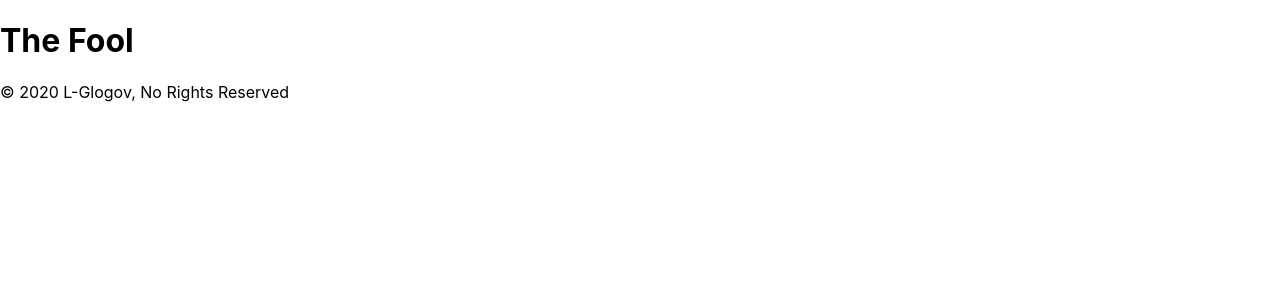
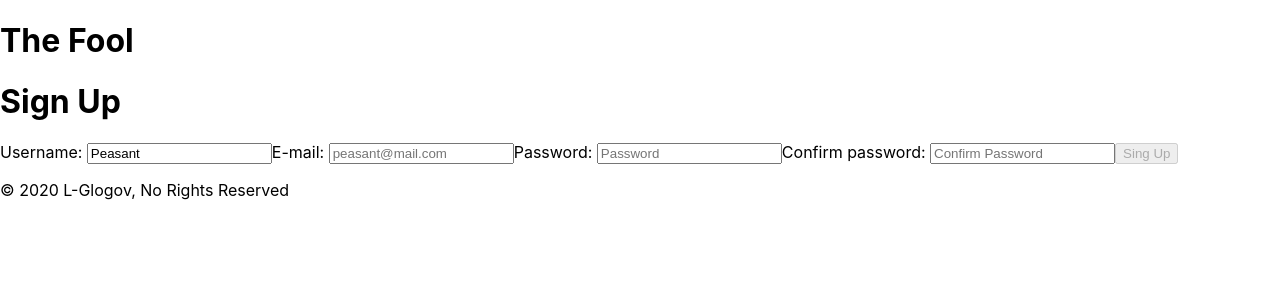
Before and after one commit to L-Glogov/the-fool, a React (Create React App) app: page /signup in a window 1280 px wide. Shown: the top 300 px of the page. Built offline with nearby package versions, Linux system fonts and the light colour scheme; no server answers; the database is empty.

Commit message:
Added the SignIn and SignOut components

```diff
--- a/src/App.js
+++ b/src/App.js
@@ -3,22 +3,43 @@ import './App.css';
 import Layout from './components/Layout/Layout';
 import GameBoard from './components/GameBoard/GameBoard';
 import MainMenu from './components/Menu/MainMenu';
+import PropTypes from 'prop-types';
 import { Switch, Route } from 'react-router-dom';
 import Lobby from './components/Lobby/Lobby';
 import { useImmer } from 'use-immer';
 import { v4 as uuidv4 } from 'uuid';
 import { withFirebase } from './components/Firebase';
+import SignUp from './components/SignUp/SignUp';
+import SignIn from './components/SignIn/SignIn';
 
 const App = ( props ) => {
 
-  const [gameList, updateGameList] = useImmer([]);
+  const [gameList, updateGameList] = useState([]);
   const [currentGame, setCurrentGame] = useImmer({});
   const [playerName, setPlayerName] = useState('Peasant');
-  const [ruleGameListDisp, setRuleGameListDisp] = useState('rules');
+  const [authUser, setAuthUser] = useState(null);
 
   useEffect(() => {
+    props.firebase.games().on('value', snapshot => {
+      updateGameList(() => {
+        const data = snapshot.val();
+        const newList = [];
+        for (const key in data) {
+          newList.push({
+            id: data[key].id,
+            host: data[key].host,
+            players: data[key].players
+          });
+        }
+        return newList;
+      })
+    });
 
-  }, []);
+    props.firebase.auth.onAuthStateChanged(user => {
+      user ? setAuthUser(user) : setAuthUser(null);
+    })
+
+  }, [props.firebase, updateGameList, setAuthUser]);
 
   // -----MainMenu Handlers-----
 
@@ -37,25 +58,14 @@ const App = ( props ) => {
         name: playerName
       }]
     }
-    updateGameList(draft => {
-      draft.push(game);
-    })
     setCurrentGame(draft => {
       draft.id =  gameId;
       draft.host = playerName;
       draft.players = [{name: playerName}];
     })
 
-    props.firebase.updateGameList(game);
+    props.firebase.addGameToList(game);
 
-  }
-
-  const MMRulesHandler = () => {
-    setRuleGameListDisp('rules');
-  }
-
-  const MMGameListHandler = () => {
-    setRuleGameListDisp('gameList');
   }
 
   // -----Lobby Handlers-----
@@ -65,12 +75,28 @@ const App = ( props ) => {
   }
 
   return (
-    <Layout>
+    <Layout signedIn={authUser}>
       <Switch>
         <Route
           path="/gameboard"
           exact
-          render={GameBoard}
+          render={(props) => <GameBoard
+            {...props}
+          />}
+        />
+        <Route
+          path="/signin"
+          exact
+          render={(props) => <SignIn
+            {...props}
+          />}
+        />
+        <Route
+          path="/signup"
+          exact
+          render={(props) => <SignUp
+            {...props}
+          />}
         />
         <Route
           path="/main-menu"
@@ -79,13 +105,10 @@ const App = ( props ) => {
             {...props}
             playerName={playerName}
             setPlayerName={setPlayerName}
+            setCurrent={setCurrentGame}
             join={MMJoinGameHandler}
             host={MMHostGameHandler}
-            rules={MMRulesHandler}
-            gameListHandler={MMGameListHandler}
             gameList={gameList}
-            ruleGameListDisp={ruleGameListDisp}
-
           />}
         />
         {/* The default behavior should be for the lobby to go to the host interface if somebody goes to the url without clicking the link  */}
@@ -103,4 +126,8 @@ const App = ( props ) => {
   );
 }
 
+App.propTypes = {
+  firebase: PropTypes.object.isRequired
+}
+
 export default withFirebase(App);
--- a/src/components/Firebase/firebase.js
+++ b/src/components/Firebase/firebase.js
@@ -1,5 +1,6 @@
 import app from 'firebase/app';
 import 'firebase/database';
+import 'firebase/auth';
 
 const firebaseConfig = {
   apiKey: process.env.REACT_APP_API_KEY,
@@ -15,17 +16,30 @@ const firebaseConfig = {
 class Firebase {
   constructor() {
     app.initializeApp(firebaseConfig);
-
+    this.auth = app.auth();
     this.db = app.database();
   }
 
-  updateGameList = (game) => {
+  addGameToList = (game) => {
     const newGameKey = this.db.ref().child('games').push().key;
     let updates = {};
     updates['/games/' + newGameKey] = game;
     return this.db.ref().update(updates);
   };
 
+  games = () => this.db.ref('games');
+
+  signUpUser = (email, password) => this.auth.createUserWithEmailAndPassword(email, password);
+
+  signInUser = (email, password) => {
+    return this.auth.signInWithEmailAndPassword(email, password);
+  }
+
+  signOutUser = () => this.auth.signOut();
+
+  resetUserPassword = email => this.auth.sendPasswordResetEmail(email);
+
+  updateUserPassword = password => this.auth.currentUser.updatePassword(password);
 }
 
 export default Firebase;
--- a/src/components/Layout/Layout.js
+++ b/src/components/Layout/Layout.js
@@ -1,4 +1,6 @@
 import React from 'react';
+import SignOut from '../SignOut/SignOut';
+import PropTypes from 'prop-types';
 // import styles from './Layout.module.css';
 
 const Layout = ( props ) => {
@@ -6,6 +8,7 @@ const Layout = ( props ) => {
   return (
     <div>
       <h1>The Fool</h1>
+      {props.signedIn && <SignOut />}
       <nav>
         <ul>
 
@@ -20,4 +23,9 @@ const Layout = ( props ) => {
 
 }
 
+Layout.propTypes = {
+  signedIn: PropTypes.string,
+  children: PropTypes.object.isRequired
+}
+
 export default Layout;
--- a/src/components/Lobby/Lobby.js
+++ b/src/components/Lobby/Lobby.js
@@ -4,8 +4,6 @@ import PropTypes from 'prop-types';
 // import styles from './Lobby.module.css';
 
 const Lobby = ( props ) => {
-
-
 
   return (
     <main>
--- a/src/components/Menu/MainMenu.module.css
+++ b/src/components/Menu/MainMenu.module.css
@@ -0,0 +1,4 @@
+li.gameListItem:hover {
+  font-weight: bold;
+  cursor: pointer;
+}
--- /dev/null
+++ b/src/components/SignIn/SignIn.js
@@ -0,0 +1,67 @@
+import React, { useState } from 'react';
+import { withFirebase } from '../Firebase';
+import PropTypes from 'prop-types';
+import { withRouter, Link } from 'react-router-dom';
+
+const SignIn = ( props ) => {
+
+  const [email, setEmail] = useState('');
+  const [password, setPass] = useState('');
+
+  const onSubmit = (e) => {
+    props.firebase.signInUser(email, password)
+    .then(() => {
+      setEmail('');
+      setPass('');
+      props.history.push('/main-menu');
+    })
+    .catch(error => {
+      console.error(error);
+      alert(error.message);
+    })
+
+    e.preventDefault();
+  }
+
+  const isInvalid =
+    password === "" ||
+    email === "";
+
+  return (
+    <main>
+      <h1>Sign In</h1>
+      <form onSubmit={onSubmit}>
+        <label htmlFor="email">E-mail: </label>
+        <input
+          type="email"
+          name="email"
+          value={email}
+          onChange={(e) => setEmail(e.target.value)}
+          placeholder="peasant@mail.com"
+        />
+        <label htmlFor="password">Password: </label>
+        <input
+          type="password"
+          name="password"
+          value={password}
+          onChange={(e) => setPass(e.target.value)}
+          placeholder="Password"
+          minLength={8}
+        />
+        <button type="submit" disabled={isInvalid}>Sing In</button>
+      </form>
+      <div>
+        <p>Don&apos;t have an account?</p>
+        <Link to="/signup">Sign Up!</Link>
+      </div>
+
+    </main>
+  );
+}
+
+SignIn.propTypes = {
+  firebase: PropTypes.object.isRequired,
+  history: PropTypes.object.isRequired
+}
+
+export default withRouter(withFirebase(SignIn));
--- /dev/null
+++ b/src/components/SignOut/SignOut.js
@@ -0,0 +1,13 @@
+import React from 'react';
+import PropTypes from 'prop-types';
+import { withFirebase } from '../Firebase';
+
+const SignOut = ( props ) => (
+  <button type="button" onClick={props.firebase.signOutUser}></button>
+)
+
+SignOut.propTypes = {
+  firebase: PropTypes.object.isRequired,
+}
+
+export default withFirebase(SignOut);
--- /dev/null
+++ b/src/components/SignUp/SignUp.js
@@ -0,0 +1,85 @@
+import React, { useState } from 'react';
+import { withFirebase } from '../Firebase';
+import PropTypes from 'prop-types';
+import { withRouter } from 'react-router-dom';
+
+const SignUp = ( props ) => {
+
+  const [username, setUsername] = useState('Peasant');
+  const [email, setEmail] = useState('');
+  const [password, setPass] = useState('');
+  const [confPass, setConfPass] = useState('');
+
+  const onSubmit = (e) => {
+    props.firebase.signUpUser(email, password)
+    .then(()=> {
+      setUsername('Peasant');
+      setEmail('');
+      setPass('');
+      setConfPass('');
+      props.history.push('/main-menu');
+    })
+    .catch(error => {
+      console.error(error);
+      alert(error.message);
+    })
+
+    e.preventDefault();
+  }
+
+  const isInvalid =
+    password !== confPass ||
+    password === "" ||
+    email === "";
+
+  return (
+    <main>
+      <h1>Sign Up</h1>
+      <form onSubmit={onSubmit}>
+        <label htmlFor="username">Username: </label>
+        <input
+          type="text"
+          name="username"
+          value={username}
+          onChange={(e) => setUsername(e.target.value)}
+          placeholder="Peasant"
+          maxLength={8}
+        />
+        <label htmlFor="email">E-mail: </label>
+        <input
+          type="email"
+          name="email"
+          value={email}
+          onChange={(e) => setEmail(e.target.value)}
+          placeholder="peasant@mail.com"
+        />
+        <label htmlFor="password">Password: </label>
+        <input
+          type="password"
+          name="password"
+          value={password}
+          onChange={(e) => setPass(e.target.value)}
+          placeholder="Password"
+          minLength={8}
+        />
+        <label htmlFor="confpass">Confirm password: </label>
+        <input
+          type="password"
+          name="confpass"
+          value={confPass}
+          onChange={(e) => setConfPass(e.target.value)}
+          placeholder="Confirm Password"
+          minLength={8}
+        />
+        <button type="submit" disabled={isInvalid}>Sing Up</button>
+      </form>
+    </main>
+  );
+}
+
+SignUp.propTypes = {
+  firebase: PropTypes.object.isRequired,
+  history: PropTypes.object.isRequired
+}
+
+export default withRouter(withFirebase(SignUp));
```
Also changed, not shown: src/components/Menu/MainMenu.js (+19 -10 lines), src/components/SignIn/SignIn.module.css (added), src/components/SignOut/SignOut.module.css (added), src/components/SignUp/SignUp.module.css (added).
